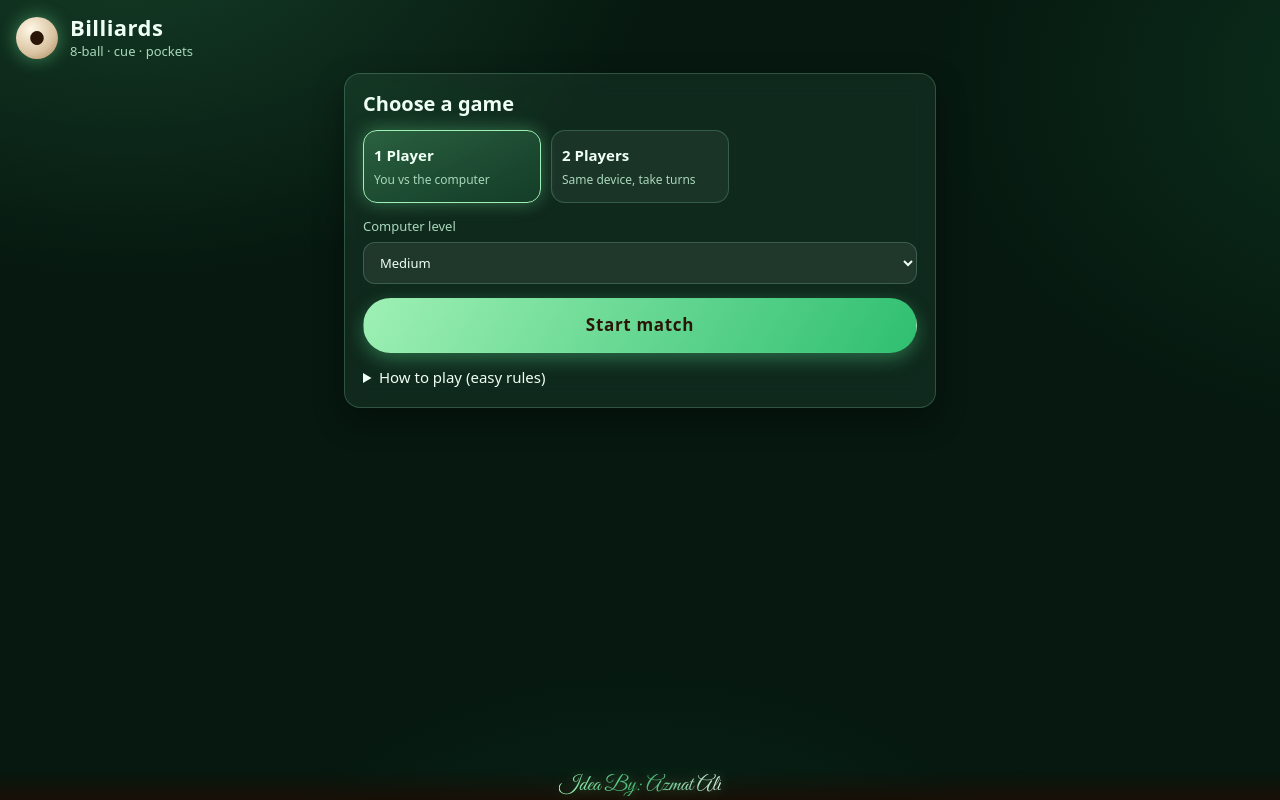
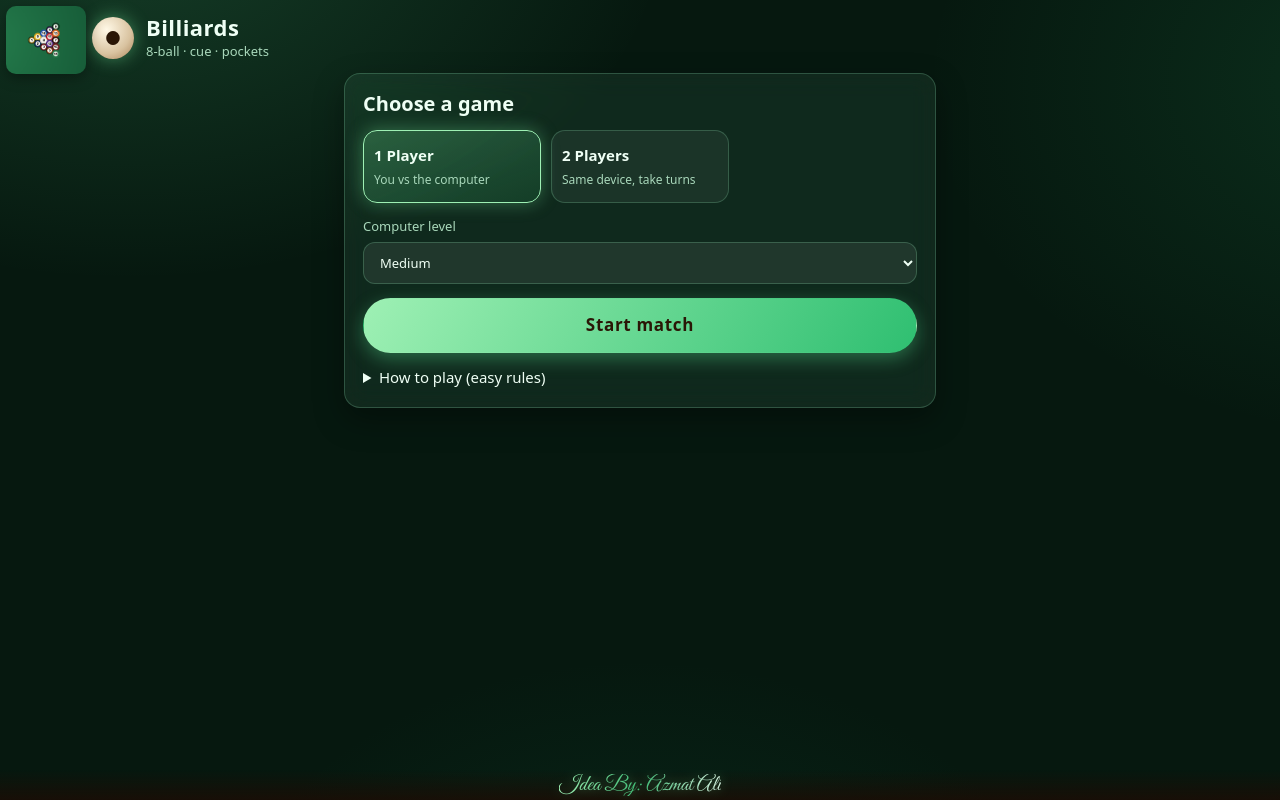
Before and after one commit to azmataliakbar/billiards-game, a plain HTML site: page index.html in a window 1280 px wide. Drawn offline with Linux system fonts and the light colour scheme.

Commit message:
Billiards: add a picture in the top-left corner
bill1.png is shown fixed in the top-left corner, outside the header.
The title moves right so the two do not overlap. The picture ignores
taps, so it never blocks the game.

Co-Authored-By: Claude Haiku 5.5 <noreply@anthropic.com>

```diff
--- a/css/app.css
+++ b/css/app.css
@@ -71,7 +71,24 @@ h1, h2, h3 { margin: 0; line-height: 1.2; }
 .btn:focus-visible { outline: 2px solid var(--gold); outline-offset: 3px; }
 
 /* ---------- Header ---------- */
-.topbar { padding: 14px 16px 4px; }
+.topbar { padding: 14px 16px 4px 92px; }
+
+/* Picture in the top-left corner, separate from the header. Never blocks taps. */
+.corner-pic {
+  position: fixed;
+  top: 6px;
+  left: 6px;
+  width: 80px;
+  height: auto;
+  z-index: 5;
+  border-radius: 10px;
+  box-shadow: 0 4px 14px rgba(0, 0, 0, 0.35);
+  pointer-events: none;
+}
+@media (max-width: 480px) {
+  .corner-pic { width: 60px; }
+  .topbar { padding-left: 74px; }
+}
 .brand { display: flex; align-items: center; gap: 12px; min-width: 0; }
 .logo {
   display: grid;
--- a/index.html
+++ b/index.html
@@ -16,6 +16,8 @@
   <link rel="stylesheet" href="css/app.css">
 </head>
 <body>
+
+  <img class="corner-pic" src="bill1.png" alt="" aria-hidden="true" width="235" height="200">
 
   <header class="topbar">
     <div class="brand">
```
Also changed, not shown: bill1.png (added).
